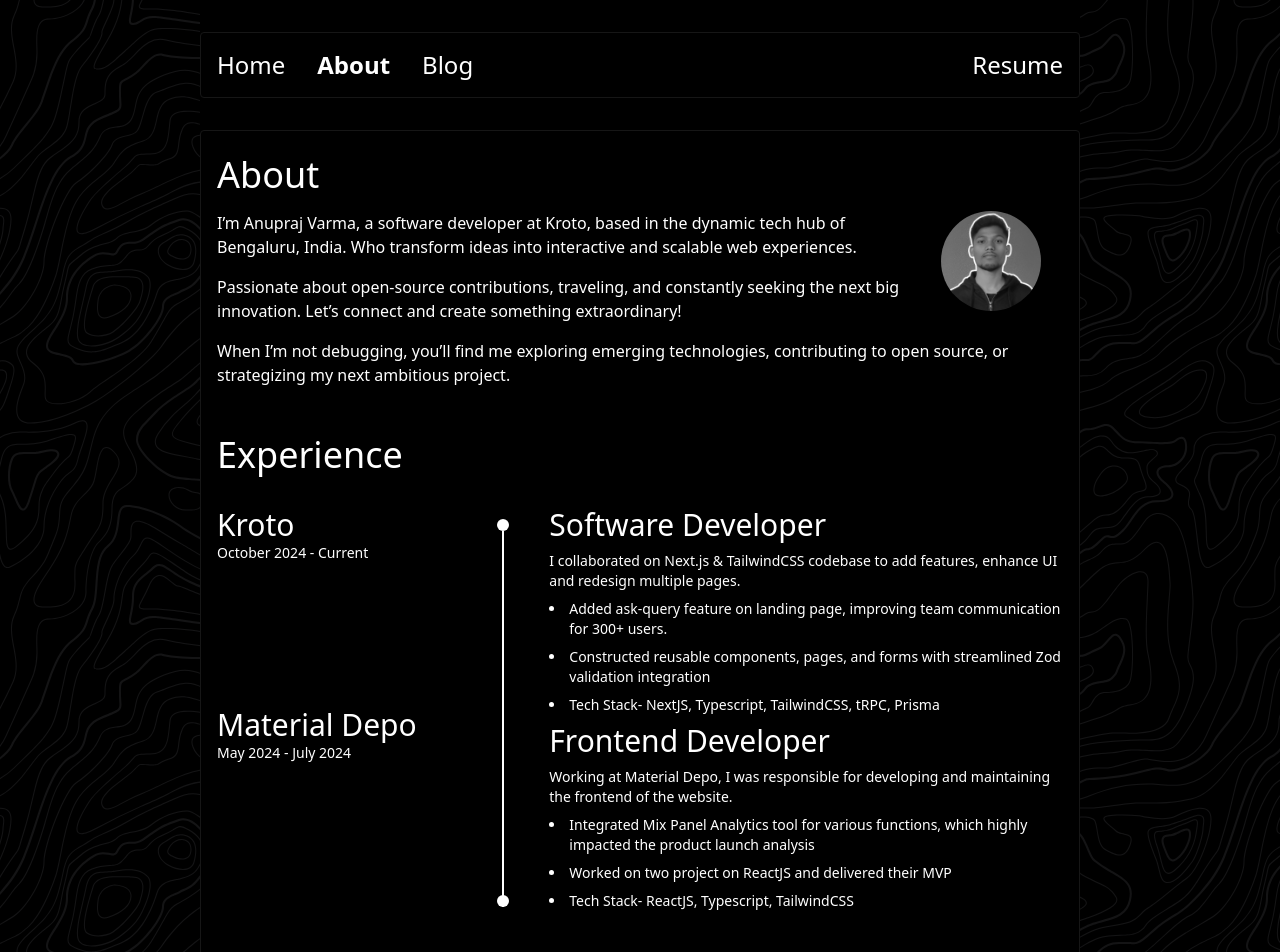
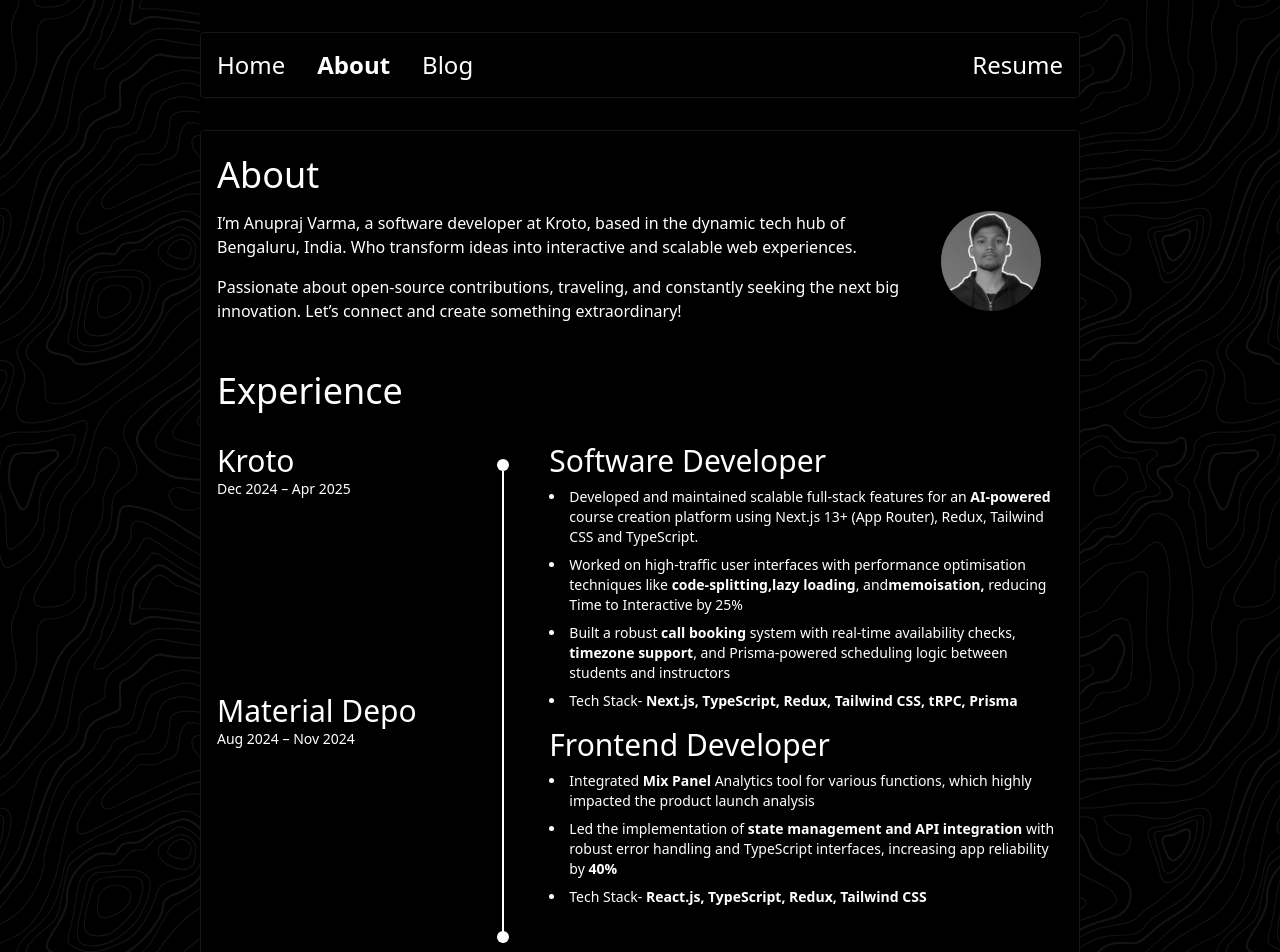
Before and after one commit to anuprajvarma/portfolio, a Next.js app: page /about in a window 1280 px wide. Shown: the top 952 px of the page. Built offline with nearby package versions, Linux system fonts and the light colour scheme.

Commit message:
style: update experience section

```diff
--- a/app/about/page.tsx
+++ b/app/about/page.tsx
@@ -24,103 +24,123 @@ export default function About() {
               <MyImage picHeight={100} picWeight={100} />
             </div>
           </div>
-          <p>
-            When I’m not debugging, you’ll find me exploring emerging
-            technologies, contributing to open source, or strategizing my next
-            ambitious project.
-          </p>{" "}
         </div>
         <div className="p-4 py-6 flex flex-col gap-8">
           <p className="text-4xl font-medium">Experience</p>
           <div className="flex gap-2 w-full">
-            <div className="w-4/12 h-[400px] sm:flex sm:flex-col hidden">
-              <div className="h-[200px]">
+            <div className="w-4/12 h-[500px] sm:flex sm:flex-col hidden">
+              <div className="h-[250px]">
                 <div>
                   <p className="text-3xl font-medium">Kroto</p>
-                  <p className="text-sm">October 2024 - Current</p>
+                  <p className="text-sm"> Dec 2024 – Apr 2025</p>
                 </div>
               </div>
-              <div className="h-[200px]">
+              <div className="h-[250px]">
                 <div>
                   <p className="text-3xl font-medium">Material Depo</p>
-                  <p className="text-sm">May 2024 - July 2024</p>
+                  <p className="text-sm">Aug 2024 – Nov 2024</p>
                 </div>
               </div>
             </div>
-            <div className="h-[400px] relative sm:flex hidden">
-              <div className="flex flex-col h-[220] items-center pt-3">
+            <div className="h-[500px] relative sm:flex hidden">
+              <div className="flex flex-col h-[296] items-center pt-4">
                 <div className="w-[12px] h-[12px] rounded-full bg-white"></div>
                 <div className="w-[2px] h-full bg-white"></div>
               </div>
-              <div className="h-[180] absolute bottom-0">
+              <div className="h-[204] absolute bottom-0">
                 <div className="w-[12px] h-[12px] rounded-full bg-white"></div>
               </div>
             </div>
-            <div className="sm:w-8/12 w-full sm:h-[400px] flex flex-col gap-4 sm:pl-8">
-              <div className="sm:h-[200px] flex flex-col gap-2">
+            <div className="sm:w-8/12 w-full sm:h-[500px] flex flex-col gap-4 sm:pl-8">
+              <div className="sm:h-[300px] flex flex-col gap-2">
                 <div>
                   <p className="text-3xl font-medium">Software Developer</p>
                   <div className="sm:hidden flex flex-col">
                     <p className="text-md font-medium">Kroto</p>
-                    <p className="text-sm">October 2024 - Current</p>
+                    <p className="text-sm"> Dec 2024 – Apr 2025</p>
                   </div>
                 </div>
-                <p className="text-sm">
-                  I collaborated on Next.js & TailwindCSS codebase to add
-                  features, enhance UI and redesign multiple pages.
-                </p>
                 <div className="flex flex-col gap-2 text-sm">
                   <div className="flex">
                     <li />
                     <p className="">
-                      Added ask-query feature on landing page, improving team
-                      communication for 300+ users.
+                      Developed and maintained scalable full-stack features for
+                      an <span className="font-semibold">AI-powered</span>{" "}
+                      course creation platform using Next.js 13+ (App Router),
+                      Redux, Tailwind CSS and TypeScript.
                     </p>
                   </div>
                   <div className="flex">
                     <li />
                     <p className="">
-                      Constructed reusable components, pages, and forms with
-                      streamlined Zod validation integration{" "}
+                      Worked on high-traffic user interfaces with performance
+                      optimisation techniques like{" "}
+                      <span className="font-semibold">code-splitting,</span>
+                      <span className="font-semibold">lazy loading</span>, and
+                      <span className="font-semibold">memoisation,</span>{" "}
+                      reducing Time to Interactive by 25%
                     </p>
                   </div>
                   <div className="flex">
                     <li />
                     <p className="">
-                      Tech Stack- NextJS, Typescript, TailwindCSS, tRPC, Prisma{" "}
+                      Built a robust{" "}
+                      <span className="font-semibold">call booking</span> system
+                      with real-time availability checks,{" "}
+                      <span className="font-semibold">timezone support</span>,
+                      and Prisma-powered scheduling logic between students and
+                      instructors{" "}
+                    </p>
+                  </div>
+                  <div className="flex">
+                    <li />
+                    <p className="">
+                      Tech Stack-{" "}
+                      <span className="font-semibold">
+                        Next.js, TypeScript, Redux, Tailwind CSS, tRPC, Prisma
+                      </span>
                     </p>
                   </div>
                 </div>
               </div>
-              <div className="sm:h-[200px] flex flex-col gap-2">
+              <div className="sm:h-[300px] flex flex-col gap-2">
                 <div>
                   <p className="text-3xl font-medium">Frontend Developer</p>
                   <div className="sm:hidden flex flex-col">
                     <p className="text-md font-medium">Material Depo</p>
-                    <p className="text-sm">May 2024 - July 2024</p>
+                    <p className="text-sm">Aug 2024 – Nov 2024</p>
                   </div>
                 </div>
-                <p className="text-sm">
-                  Working at Material Depo, I was responsible for developing and
-                  maintaining the frontend of the website.
-                </p>
                 <div className="flex flex-col gap-2 text-sm">
                   <div className="flex">
                     <li />
                     <p>
-                      Integrated Mix Panel Analytics tool for various functions,
-                      which highly impacted the product launch analysis
+                      Integrated{" "}
+                      <span className="font-semibold">Mix Panel</span> Analytics
+                      tool for various functions, which highly impacted the
+                      product launch analysis
                     </p>
                   </div>
                   <div className="flex">
                     <li />
                     <p>
-                      Worked on two project on ReactJS and delivered their MVP
+                      Led the implementation of{" "}
+                      <span className="font-semibold">
+                        state management and API integration
+                      </span>{" "}
+                      with robust error handling and TypeScript interfaces,
+                      increasing app reliability by{" "}
+                      <span className="font-semibold">40%</span>
                     </p>
                   </div>
                   <div className="flex">
                     <li />
-                    <p>Tech Stack- ReactJS, Typescript, TailwindCSS</p>
+                    <p>
+                      Tech Stack-{" "}
+                      <span className="font-semibold">
+                        React.js, TypeScript, Redux, Tailwind CSS
+                      </span>
+                    </p>
                   </div>
                 </div>
               </div>
--- a/app/resume/page.tsx
+++ b/app/resume/page.tsx
@@ -8,7 +8,7 @@ const Resume = () => {
           <a
             href="/resume.pdf"
             download="AnuprajVarma-resume.pdf"
-            className="text-lg p-4 rounded-md font-medium hover:bg-[var(--bg)] transition duration-300 text-center w-fit"
+            className="text-lg p-4 rounded-md font-medium bg-[var(--bg)] hover:bg-[var(--border-color)]/70 transition duration-300 text-center w-fit"
           >
             Download Resume
           </a>
```
